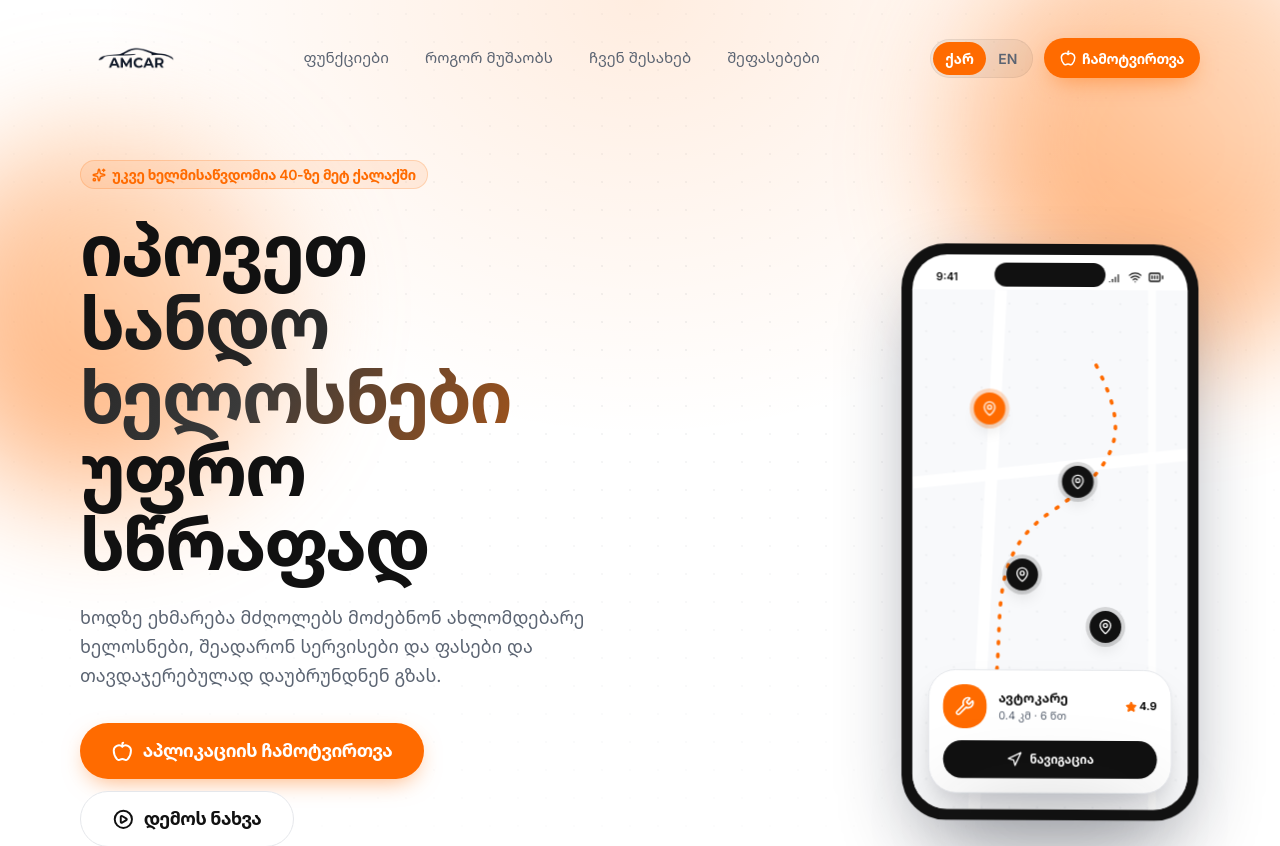
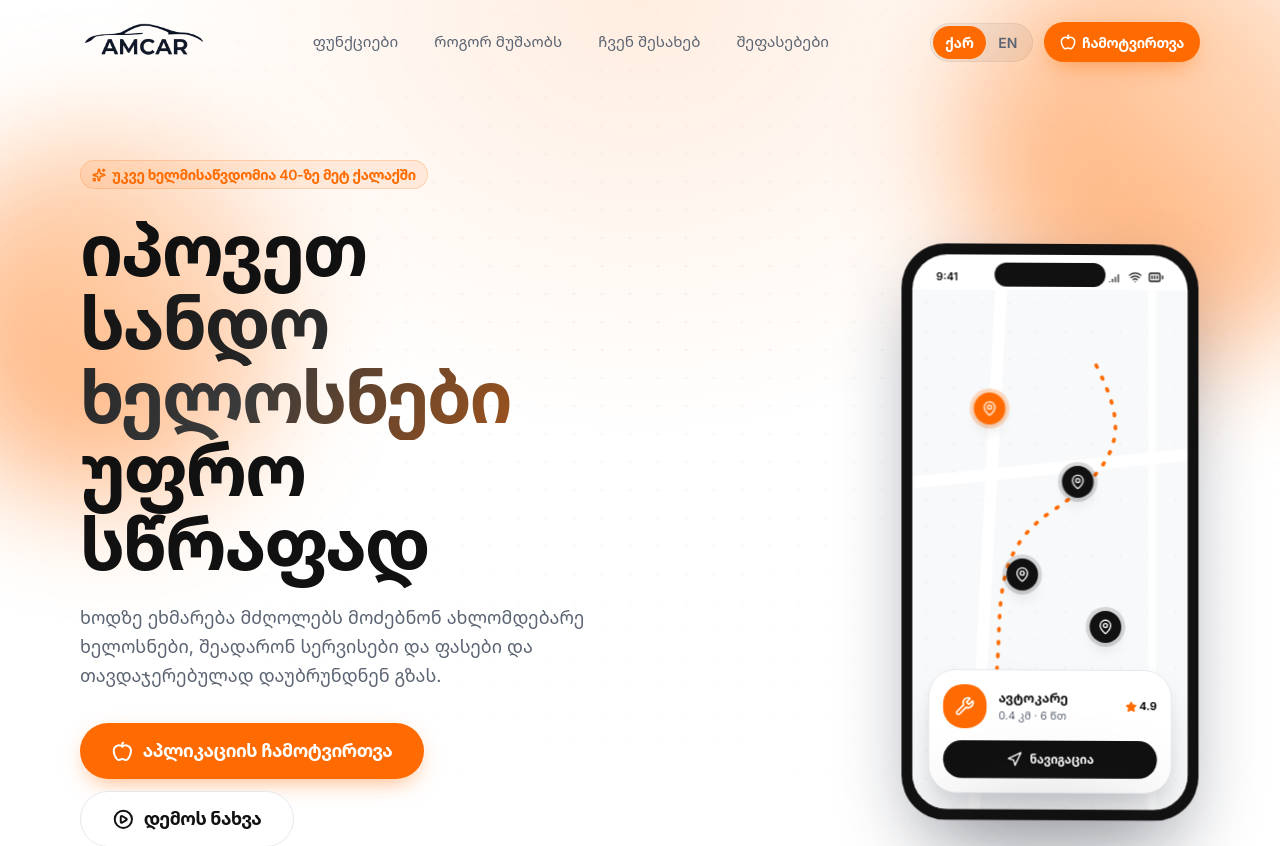
Before and after one commit to bendoza77/Amcar, a React (Vite) app in the folder client/: page / in a window 1280 px wide. Shown: the top 846 px of the page. Built offline with nearby package versions, Linux system fonts and the light colour scheme.

Commit message:
grow logo

```diff
--- a/client/src/components/ui/Logo.jsx
+++ b/client/src/components/ui/Logo.jsx
@@ -1,6 +1,6 @@
 import { cn } from "../../lib/utils";
 import { useTranslation } from "../../hooks/useTranslation";
-import logoImage from "../../assets/WhatsApp_Image_2026-06-16_at_12.44.29_PM__1_-removebg-preview.png";
+import logoImage from "../../assets/Screenshot_2026-06-17_144756-removebg-preview.png";
 
 /**
  * Logo — Amcar brand logo image.
@@ -12,7 +12,7 @@ export default function Logo({ tone = "dark", className }) {
 
   return (
     <a href="#top" className={cn("inline-flex items-center", className)} aria-label={t.brand}>
-      <img src={logoImage} alt={t.brand} className="-my-4 h-28 w-auto object-contain" />
+      <img src={logoImage} alt={t.brand} className="h-12 w-auto object-contain" />
     </a>
   );
 }
```
Also changed, not shown: client/src/assets/Screenshot_2026-06-17_144756-removebg-preview.png (added).
